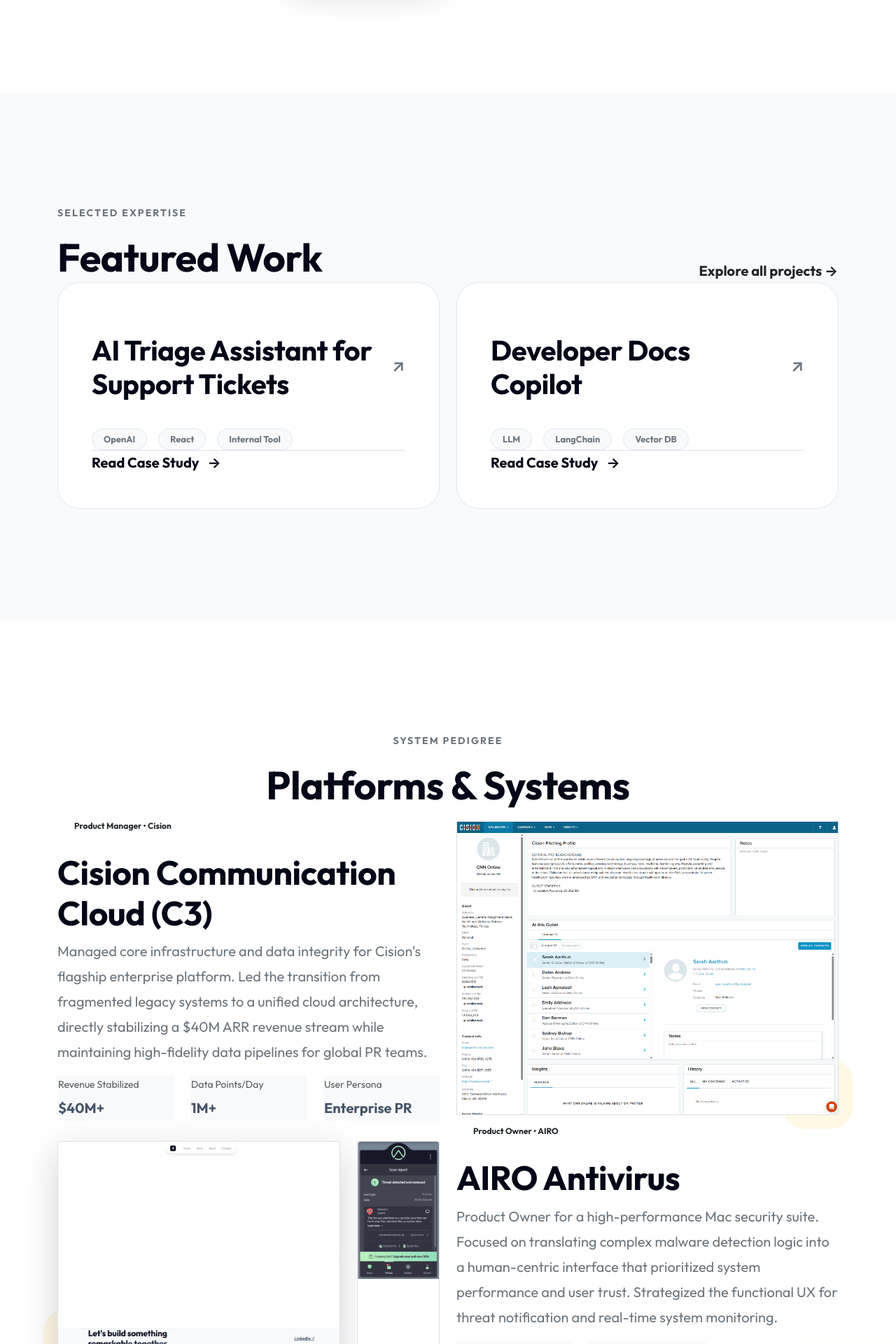
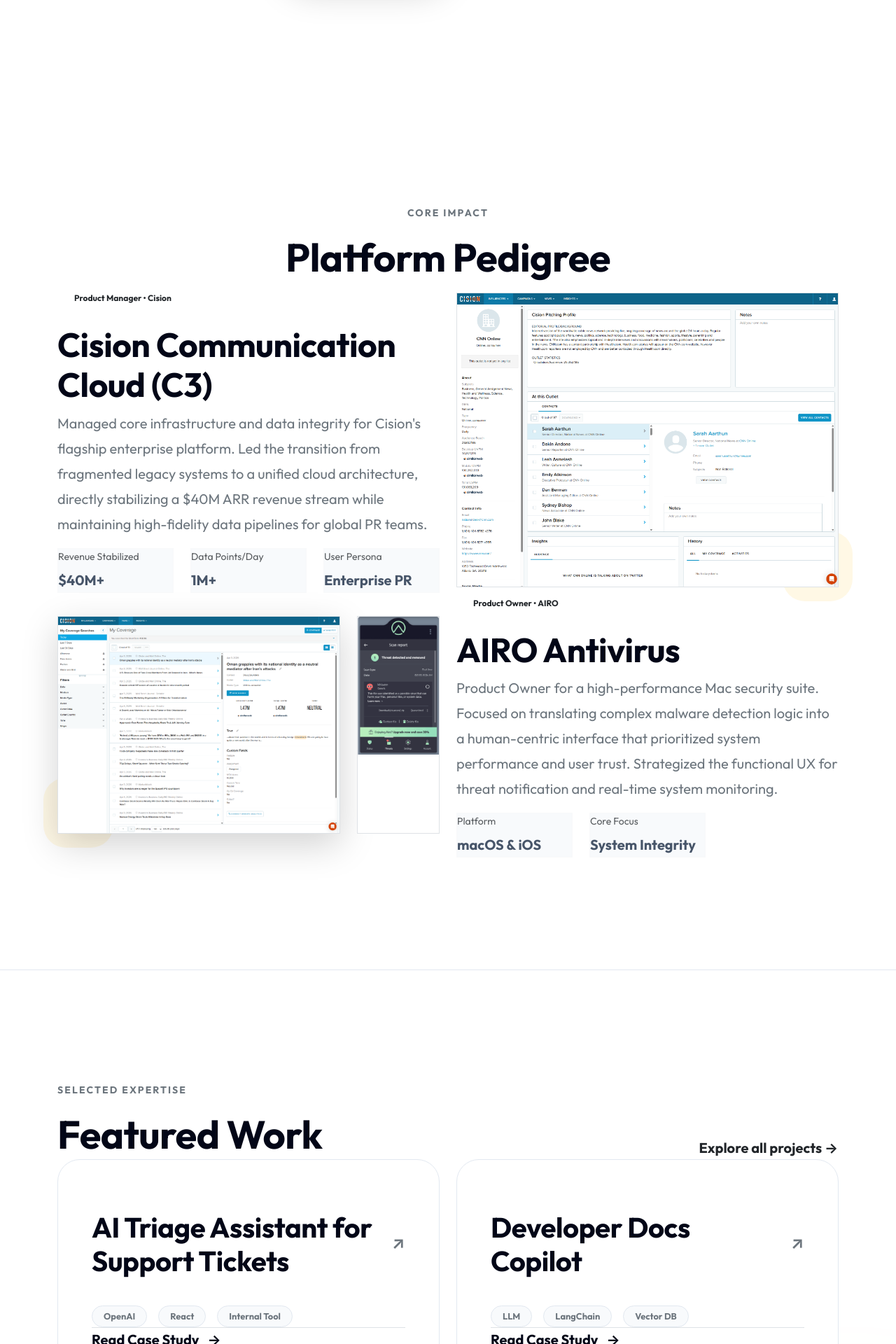
Before and after one commit to JasonWayneT/taylormade.me, a React (Vite) app: page / in a window 1280 px wide. Shown: the part 680-2600 px from the top of the page at 70% size. Built offline with nearby package versions, Linux system fonts and the light colour scheme.

Commit message:
Elevate Platform Pedigree to the top of Home page and fix AIRO asset mapping

```diff
--- a/src/components/PlatformShowcase.jsx
+++ b/src/components/PlatformShowcase.jsx
@@ -5,11 +5,11 @@
   return (
     <section className="py-section overflow-hidden">
       <div className="container">
-        <div className="mb-20 text-center">
+        <div className="mb-12 text-center">
            <span className="text-secondary fw-bold text-uppercase small mb-3 d-block" style={{ letterSpacing: '0.15em' }}>
-              System Pedigree
+              Core Impact
            </span>
-           <h2 className="display-4 fw-bold">Platforms & Systems</h2>
+           <h2 className="display-4 fw-bold">Platform Pedigree</h2>
         </div>
 
         <div className="d-flex flex-column gap-32">
--- a/src/pages/Home.jsx
+++ b/src/pages/Home.jsx
@@ -48,7 +48,9 @@
         </div>
       </section>
 
-      <section className="py-section" style={{ backgroundColor: 'var(--color-bg-subtle)' }}>
+      <PlatformShowcase />
+
+      <section className="py-section border-top-subtle">
         <div className="container">
           <div className="d-flex flex-column flex-md-row justify-content-between align-items-md-end mb-16 gap-4">
             <div>
@@ -78,8 +80,6 @@
           </div>
         </div>
       </section>
-
-      <PlatformShowcase />
     </div>
   );
 }
```
Also changed, not shown: public/images/platforms/airo-hero.png.
